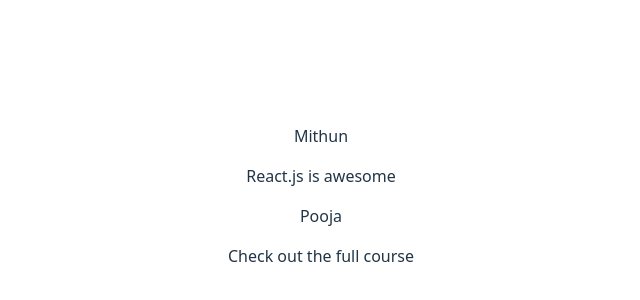
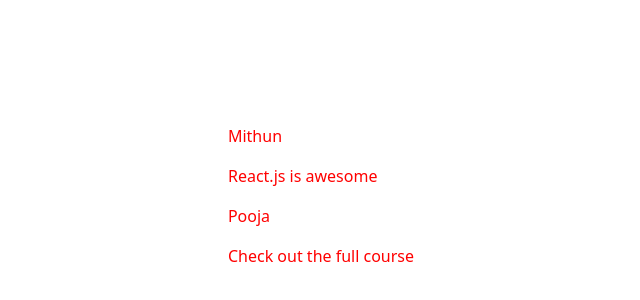
Before and after one commit to mithunj43/React, a React (Vite) app in the folder react-crash-course/: page / in a window 1280 px wide. Shown: the part 204-504 px from the top of the page, without its empty margins (319-959 px from the left). Built offline with nearby package versions, Linux system fonts and the light colour scheme.

Commit message:
Inline style

```diff
--- a/react-crash-course/src/components/Post.jsx
+++ b/react-crash-course/src/components/Post.jsx
@@ -2,7 +2,7 @@
 function Post(props) {
 
     return (
-        <div>
+        <div style={{ color: 'red', textAlign: 'left'}}>
             <p>{props.author}</p>
             <p>{props.body}</p>
         </div>
```
